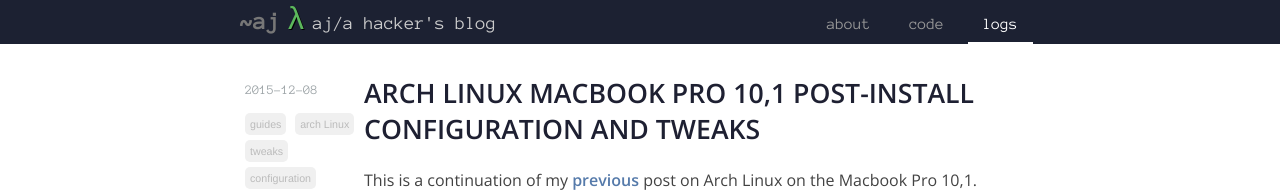
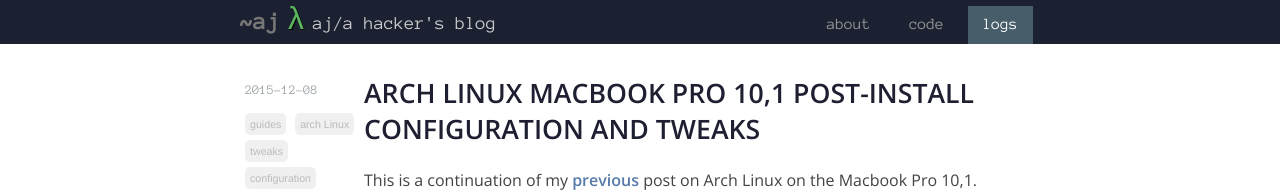
Before and after one commit to bitjockey42/astrohckr.github.io, a Jekyll site: the page built from index.md, in a window 1280 px wide. Shown: the top 193 px of the page. Built offline with Jekyll 4.4.1, drawn with Linux system fonts in a browser that asks for light colours; some web fonts are replaced.

Commit message:
I like this color

```diff
--- a/assets/stylesheets/nav.css
+++ b/assets/stylesheets/nav.css
@@ -44,6 +44,7 @@
 }
 
 .nav-item-active {
+  background: #485d6a;
 	color: #fff;
-  border-bottom: solid #fff 2px;
+  border-bottom: solid #485d6a 2px;
 }
```
